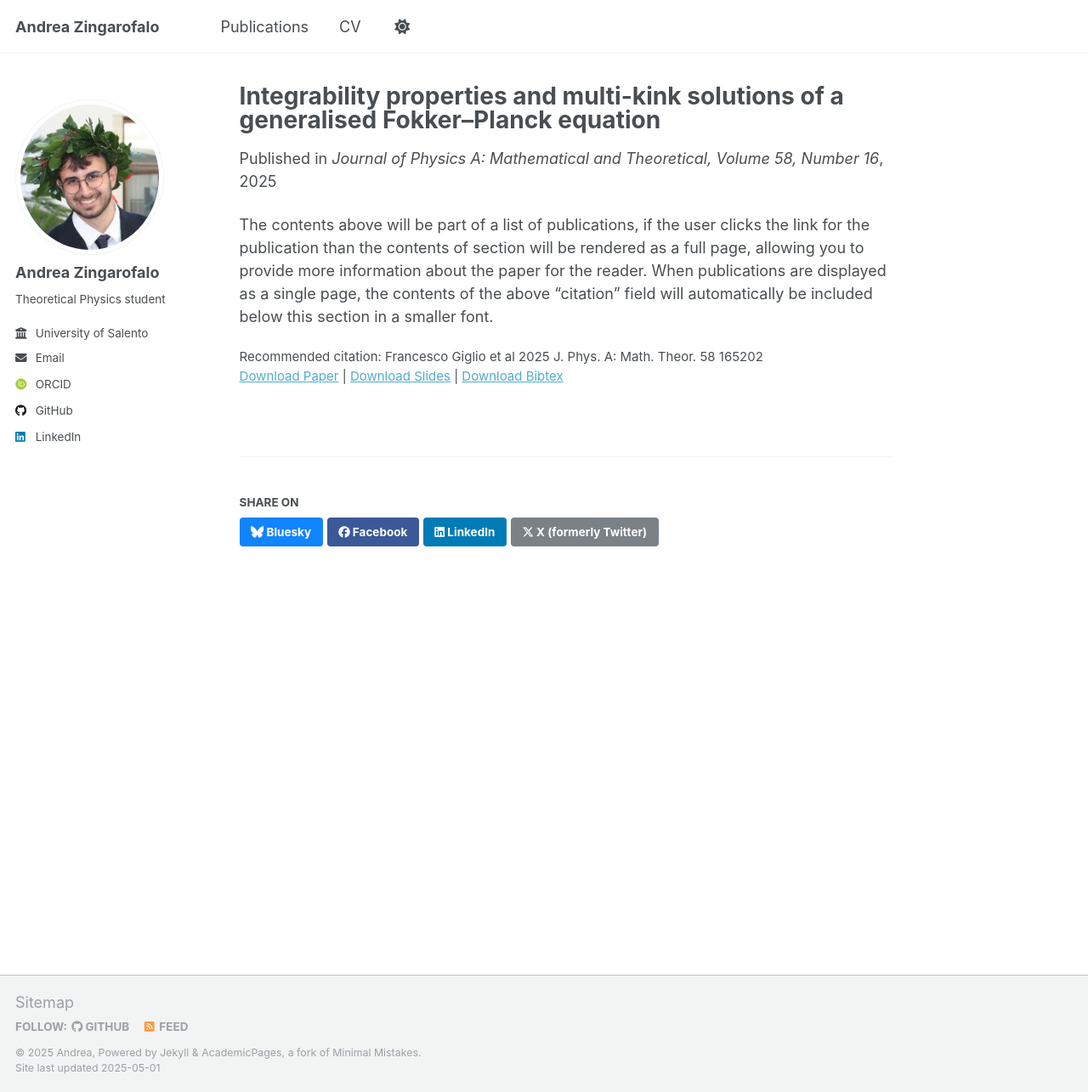
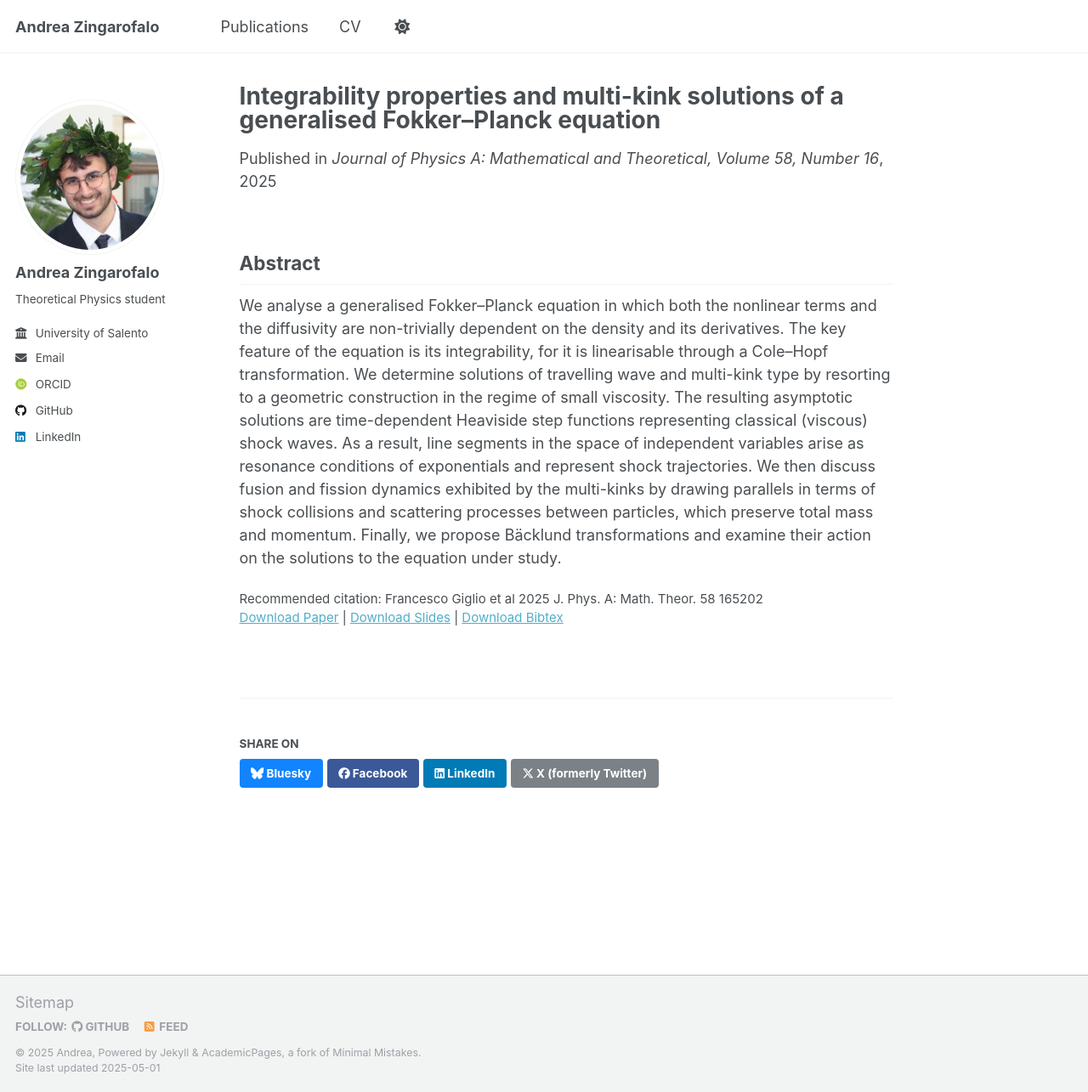
Before and after one commit to andreazingarofalo/andreazingarofalo.github.io, a Jekyll site: the page built from _publications/2009-10-01-paper-title-number-1.md, in a window 1280 px wide and 1285 px high. Shown: the whole window at 85% size. Built offline with Jekyll 4.4.1, drawn with Linux system fonts in a browser that asks for light colours; some web fonts are replaced.

Commit message:
Update 2009-10-01-paper-title-number-1.md

```diff
--- a/_publications/2009-10-01-paper-title-number-1.md
+++ b/_publications/2009-10-01-paper-title-number-1.md
@@ -11,4 +11,6 @@ paperurl: 'https://iopscience.iop.org/article/10.1088/1751-8121/adc8e9'
 bibtexurl: 'http://academicpages.github.io/files/bibtex1.bib'
 citation: 'Francesco Giglio et al 2025 J. Phys. A: Math. Theor. 58 165202'
 ---
-The contents above will be part of a list of publications, if the user clicks the link for the publication than the contents of section will be rendered as a full page, allowing you to provide more information about the paper for the reader. When publications are displayed as a single page, the contents of the above "citation" field will automatically be included below this section in a smaller font.
+## Abstract
+
+We analyse a generalised Fokker–Planck equation in which both the nonlinear terms and the diffusivity are non-trivially dependent on the density and its derivatives. The key feature of the equation is its integrability, for it is linearisable through a Cole–Hopf transformation. We determine solutions of travelling wave and multi-kink type by resorting to a geometric construction in the regime of small viscosity. The resulting asymptotic solutions are time-dependent Heaviside step functions representing classical (viscous) shock waves. As a result, line segments in the space of independent variables arise as resonance conditions of exponentials and represent shock trajectories. We then discuss fusion and fission dynamics exhibited by the multi-kinks by drawing parallels in terms of shock collisions and scattering processes between particles, which preserve total mass and momentum. Finally, we propose Bäcklund transformations and examine their action on the solutions to the equation under study.
```
